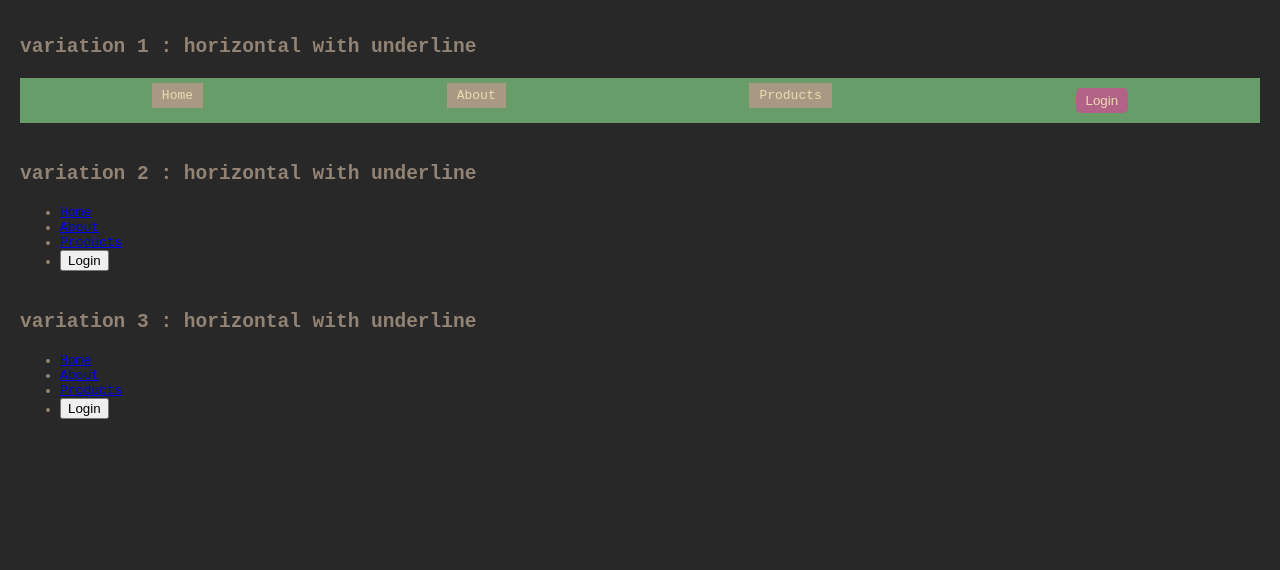
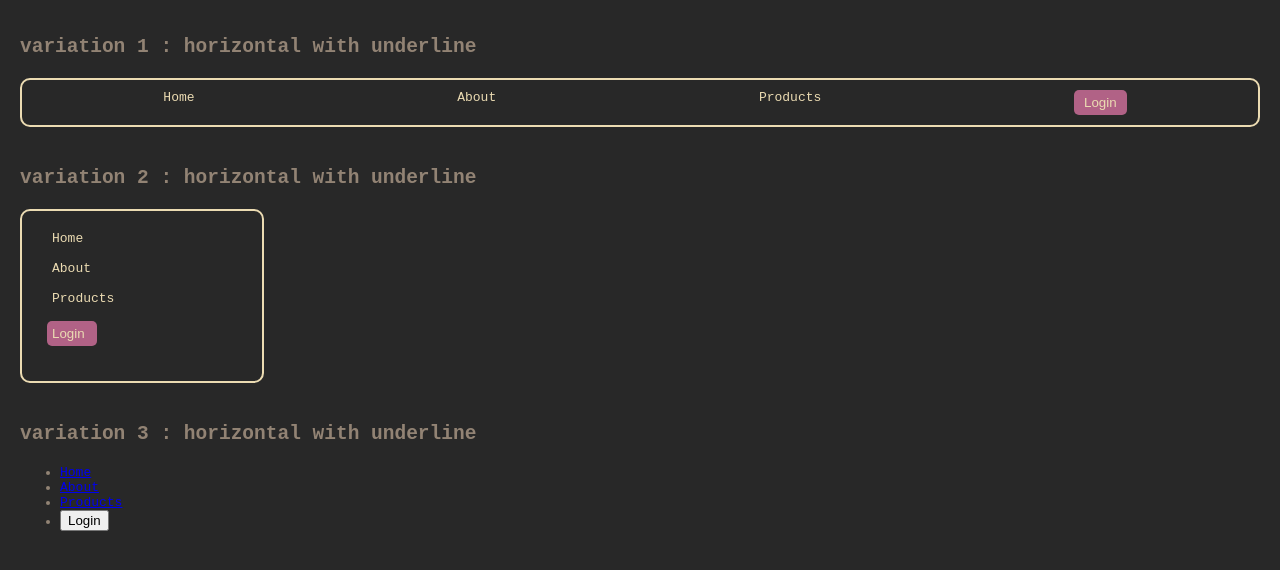
Before and after one commit to ikpvk/webdevlearn, a plain HTML site: page css/04_navbar/navbar.html in a window 1280 px wide. Drawn offline with Linux system fonts and the light colour scheme.

Commit message:
more navbar learning

```diff
--- a/css/04_navbar/navbar.html
+++ b/css/04_navbar/navbar.html
@@ -14,13 +14,13 @@
       }
       .nav-container {
         margin-bottom: 40px;
-
       }
       h2 {
         margin-bottom: 20px;
       }
       .nav1 {
-        background-color: #689d6a;
+        border: 2px solid #ebdbb2;
+        border-radius: 10px;
         padding: 10px;
       }
       .nav1 ul {
@@ -36,7 +36,6 @@
       .nav1 a {
         text-decoration: none;
         color: #ebdbb2;
-        background-color: #a89984;
         padding: 5px 10px;
         position: relative;
       }
@@ -62,6 +61,49 @@
       .nav1 a:hover::after {
         transform: scaleX(1);
       }
+      .nav2 {
+        border: 2px solid #ebdbb2;
+        border-radius: 10px;
+        width: 200px;
+        padding: 20px;
+      }
+      .nav2 ul {
+        list-style-type: none;
+        padding: 0;
+        margin: 0;
+      }
+      .nav2 li {
+        margin-bottom: 15px;
+      }
+      .nav2 a {
+        text-decoration: none;
+        color: #ebdbb2;
+        width: 100%;
+        margin: 5px;
+        padding: 5px;
+      }
+      .nav2 a:hover {
+        border: 2px solid #ebdbb2;
+        border-radius: 10px;
+        padding: 3px;
+      }
+
+      .nav2 .login-btn {
+        background-color: #b16286;
+        text-align: left;
+        color: #ebdbb2;
+        border: none;
+        width: 50px;
+        margin-left: 5px;
+        padding: 5px;
+        border-radius: 5px;
+        cursor: pointer;
+      }
+      .nav2 .login-btn:hover {
+        background-color: #b27791;
+        border: 2px solid #ebdbb2;
+        padding: 3px;
+      }
     </style>
   </head>
   <body>
@@ -72,7 +114,7 @@
           <li><a href="#">Home</a></li>
           <li><a href="#">About</a></li>
           <li><a href="#">Products</a></li>
-                <li><button class="login-btn">Login</button></a></li>
+          <li><button class="login-btn">Login</button></li>
         </ul>
       </nav>
     </div>
@@ -83,7 +125,7 @@
           <li><a href="#">Home</a></li>
           <li><a href="#">About</a></li>
           <li><a href="#">Products</a></li>
-                <li><button class="login-btn">Login</button></a></li>
+          <li><button class="login-btn">Login</button></li>
         </ul>
       </nav>
     </div>
@@ -94,7 +136,7 @@
           <li><a href="#">Home</a></li>
           <li><a href="#">About</a></li>
           <li><a href="#">Products</a></li>
-                <li><button class="login-btn">Login</button></a></li>
+          <li><button class="login-btn">Login</button></li>
         </ul>
       </nav>
     </div>
```
Lines whose indentation alone changed are shown as unchanged.
